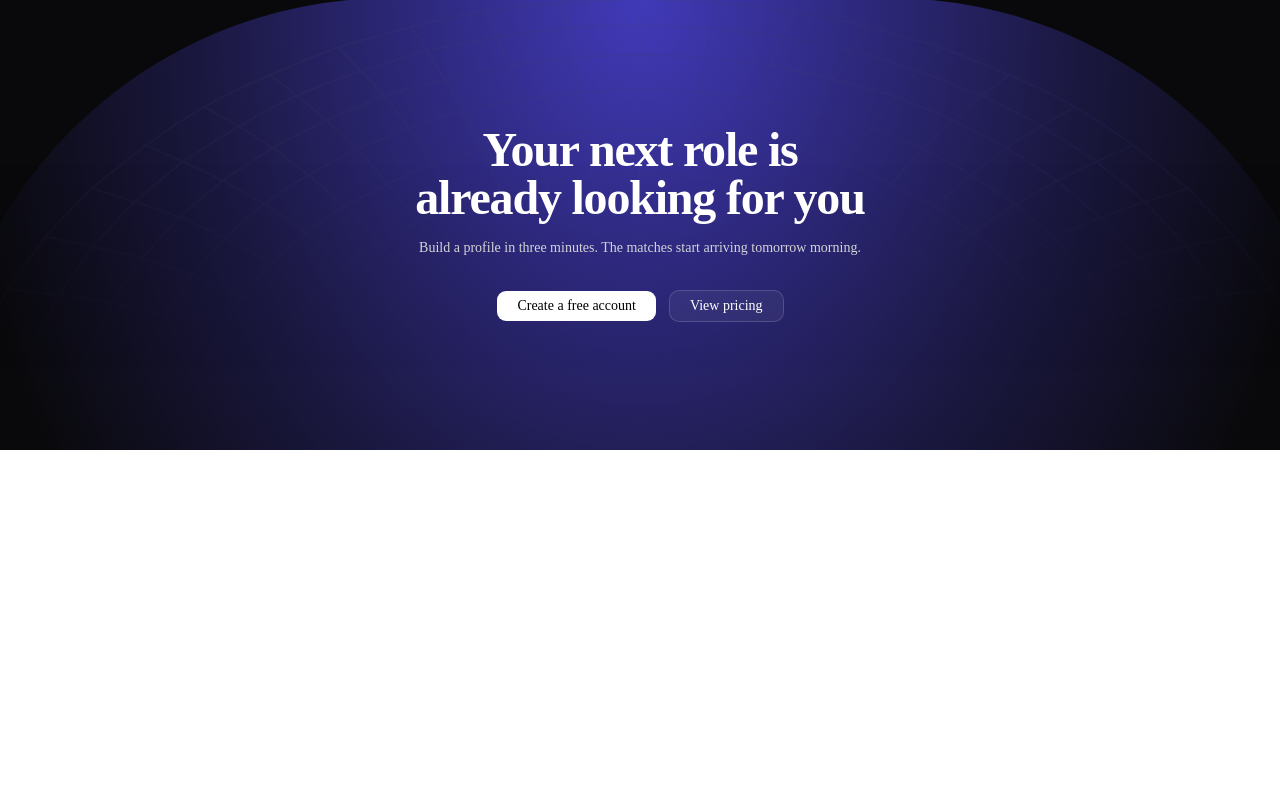
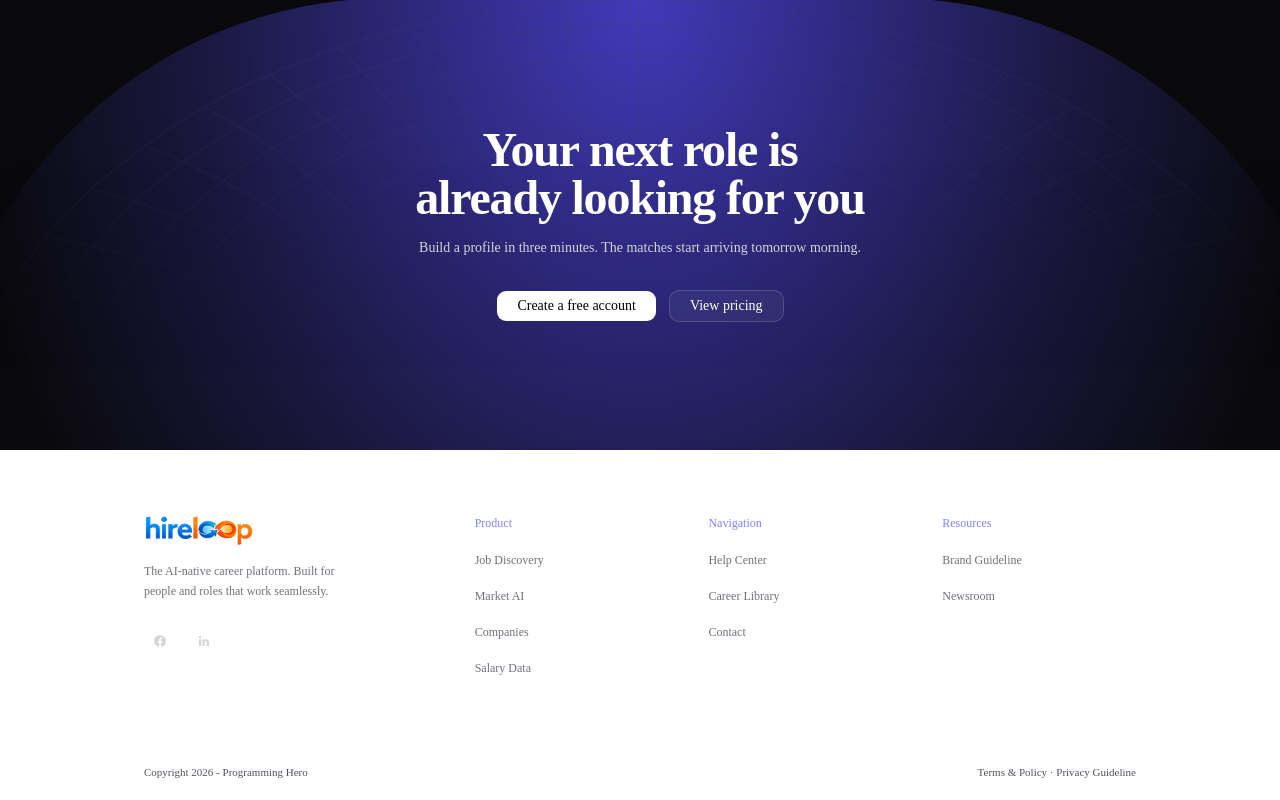
Before and after one commit to Fayez-Ali-IT25026/Hireloop, a Next.js app: page / in a window 1280 px wide. Shown: the part 3017-3817 px from the top of the page. Before the commit the page ends 3467 px from the top, so only its background shows below. Built offline with nearby package versions, Linux system fonts and the light colour scheme.

Commit message:
added Footer

```diff
--- a/src/app/layout.tsx
+++ b/src/app/layout.tsx
@@ -2,6 +2,7 @@ import type { Metadata } from "next";
 import { Geist, Geist_Mono } from "next/font/google";
 import "./globals.css";
 import Navbar from "@/components/Navbar";
+import Footer from "@/components/Footer";
 
 const geistSans = Geist({
   variable: "--font-geist-sans",
@@ -26,7 +27,9 @@ export default function RootLayout({ children }: LayoutProps<"/">) {
     >
       <body className="min-h-full flex flex-col">
         <Navbar/>
-        {children}</body>
+        {children}
+        <Footer/>
+        </body>
     </html>
   );
 }
--- /dev/null
+++ b/src/components/Footer.tsx
@@ -0,0 +1,61 @@
+import Image from "next/image";
+import Link from "next/link";
+
+const columns = [
+  { title: "Product", links: ["Job Discovery", "Market AI", "Companies", "Salary Data"] },
+  { title: "Navigation", links: ["Help Center", "Career Library", "Contact"] },
+  { title: "Resources", links: ["Brand Guideline", "Newsroom"] },
+];
+
+const socials = [
+  { label: "Facebook", path: "M22 12a10 10 0 1 0-11.5 9.9v-7H7.9V12h2.6V9.8c0-2.5 1.5-3.9 3.800-3.900 1.100 0 2.200.2 2.200.2v2.500h-1.300c-1.200 0-1.600.8-1.600 1.600V12h2.800l-.4 2.900h-2.400v7A10 10 0 0 0 22 12z" },
+  { label: "LinkedIn", path: "M20.400 20.500h-3.600v-5.600c0-1.300 0-3-1.800-3s-2.100 1.400-2.100 2.900v5.700H9.400V9h3.400v1.600c.5-.9 1.600-1.800 3.400-1.800 3.600 0 4.300 2.400 4.300 5.500v6.200zM5.300 7.400a2.100 2.100 0 1 1 0-4.200 2.100 2.100 0 0 1 0 4.200zM7.100 20.500H3.500V9h3.600v11.500z" },
+];
+
+const Footer = () => {
+  return (
+    <footer className="border-t border-white/10">
+      <div className="mx-auto grid max-w-5xl gap-10 px-4 py-16 md:grid-cols-[1.5fr_1fr_1fr_1fr]">
+        <div>
+          <Image src="/logo.png" alt="hireloop" width={110} height={32} />
+          <p className="mt-4 max-w-[220px] text-xs leading-relaxed text-zinc-500">
+            The AI-native career platform. Built for people and roles that work seamlessly.
+          </p>
+          <div className="mt-6 flex gap-3">
+            {socials.map((s) => (
+              <a key={s.label} href="#" aria-label={s.label} className="flex size-8 items-center justify-center rounded-full bg-white/10 text-zinc-300 transition hover:bg-indigo-600 hover:text-white">
+                <svg viewBox="0 0 24 24" className="size-3.5 fill-current">
+                  <path d={s.path} />
+                </svg>
+              </a>
+            ))}
+          </div>
+        </div>
+
+        {columns.map((col) => (
+          <div key={col.title}>
+            <h4 className="text-xs font-medium text-indigo-400">{col.title}</h4>
+            <ul className="mt-4 space-y-3">
+              {col.links.map((l) => (
+                <li key={l}>
+                  <Link href="#" className="text-xs text-zinc-500 transition hover:text-white">
+                    {l}
+                  </Link>
+                </li>
+              ))}
+            </ul>
+          </div>
+        ))}
+      </div>
+
+      <div className="border-t border-white/5">
+        <div className="mx-auto flex max-w-5xl flex-col items-center justify-between gap-2 px-4 py-5 text-[11px] text-zinc-600 sm:flex-row">
+          <p>Copyright 2026 - Programming Hero</p>
+          <p>Terms &amp; Policy · Privacy Guideline</p>
+        </div>
+      </div>
+    </footer>
+  );
+};
+
+export default Footer;
```
